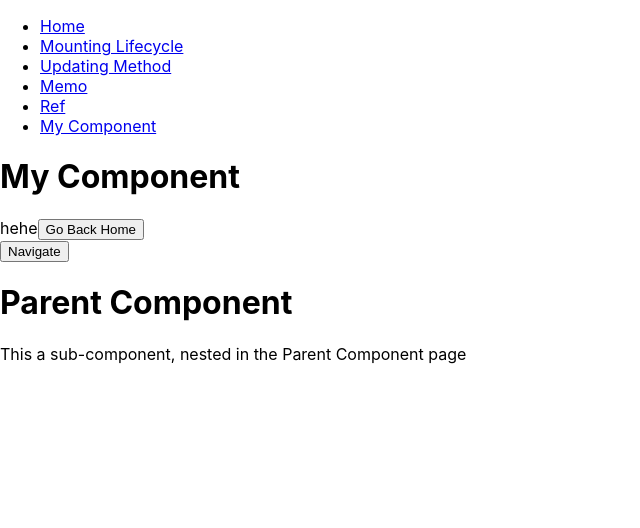
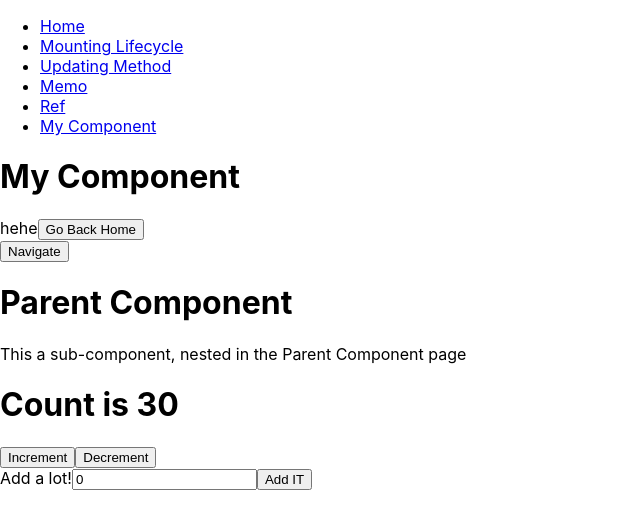
Before and after one commit to Abhay-Newput/React-Training, a React (Create React App) app in the folder learning/: page /my-component in a window 1280 px wide. Shown: the top 528 px of the page, without its empty margins (0-640 px from the left). Built offline with nearby package versions, Linux system fonts and the light colour scheme.

Commit message:
useReducer

```diff
--- a/learning/src/App.js
+++ b/learning/src/App.js
@@ -8,6 +8,7 @@ import Memo from "./components/Memo";
 import Home from "./components/Navigation/Home";
 
 import ParentComponent from "./components/contextAPI/ParentComponent";
+import CounterPage from "./components/useReducer/CounterPage";
 
 function App() {
   return (
@@ -46,6 +47,7 @@ function App() {
         <Home />
         <ParentComponent />
       </div>
+      <CounterPage initialCount={30} />
     </Router>
   );
 
--- /dev/null
+++ b/learning/src/components/useReducer/CounterPage.js
@@ -0,0 +1,105 @@
+import { useReducer } from "react";
+
+const CounterPage = ({ initialCount }) => {
+  //   const [count, setCount] = useState(initialCount);
+  //   const [value, setValue] = useState("");
+
+  const INCREMENT_COUNT = "increment";
+  const DECREMENT_COUNT = "decrement";
+  const CHANGE_VALUE = "change-value";
+  const INCREMENT_BY_INPUT = "increment-by-input";
+  const reducer = (state, action) => {
+    switch (action.type) {
+      case INCREMENT_COUNT:
+        return {
+          ...state,
+          count: state.count + 1,
+        };
+      case DECREMENT_COUNT:
+        return {
+          ...state,
+          count: state.count - 1,
+        };
+      case CHANGE_VALUE:
+        return {
+          ...state,
+          value: action.payload,
+        };
+      case INCREMENT_BY_INPUT:
+        return {
+          ...state,
+          count: parseInt(state.count) + parseInt(action.value || 0),
+          value: "",
+        };
+      default:
+        return state;
+    }
+    // if (action.type === INCREMENT_COUNT) {
+    //   return {
+    //     ...state,
+    //     count: state.count + 1,
+    //   };
+    // }
+    // if (action.type === CHANGE_VALUE) {
+    //   return {
+    //     ...state,
+    //     value: action.payload,
+    //   };
+    // }
+
+    // return state;
+  };
+
+  const [state, dispatch] = useReducer(reducer, {
+    count: initialCount,
+    value: 0,
+  });
+
+  const handleChange = (event) => {
+    const value = event.target.value;
+    // setValue(value);
+    dispatch({
+      type: CHANGE_VALUE,
+      payload: value,
+    });
+  };
+
+  const handleSubmit = (event) => {
+    event.preventDefault();
+    // setCount(count + parseInt(value));
+    // setValue("");
+    dispatch({
+      type: INCREMENT_BY_INPUT,
+      value: state.value,
+    });
+  };
+
+  const increment = () => {
+    // setCount(count + 1);
+    dispatch({
+      type: INCREMENT_COUNT,
+    });
+  };
+
+  const decrement = () => {
+    // setCount(count - 1);
+    dispatch({
+      type: DECREMENT_COUNT,
+    });
+  };
+  return (
+    <div>
+      <h1>Count is {state.count}</h1>
+      <button onClick={increment}>Increment</button>
+      <button onClick={decrement}>Decrement</button>
+
+      <form onSubmit={handleSubmit}>
+        <label>Add a lot!</label>
+        <input type="number" value={state.value} onChange={handleChange} />
+        <button>Add IT</button>
+      </form>
+    </div>
+  );
+};
+
+export default CounterPage;
```
